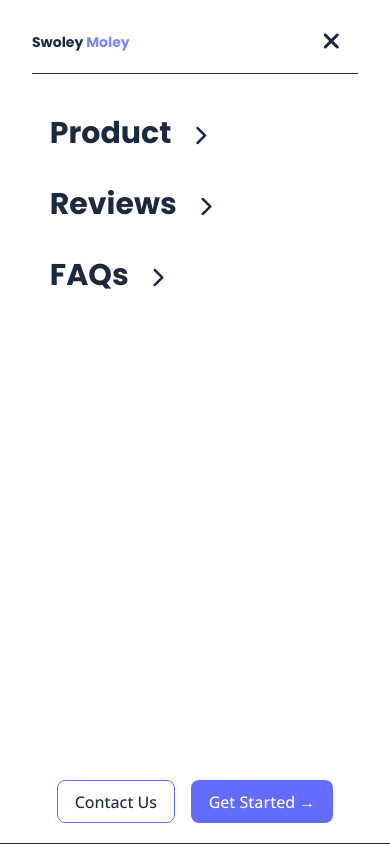
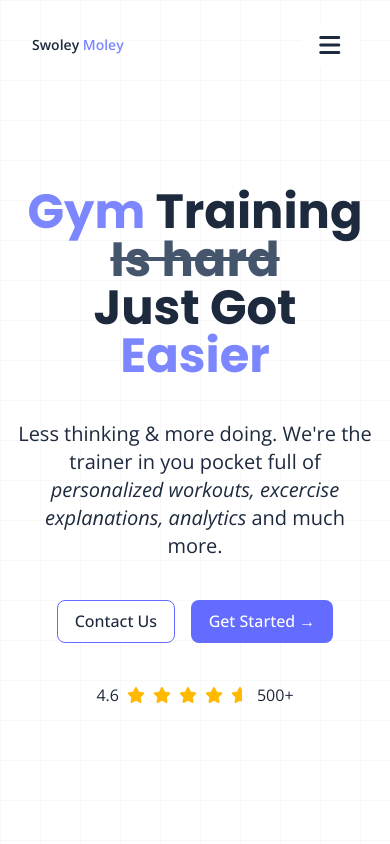
Before and after one commit to AkiKurvinen/svelte-gym-app-landingpage, a SvelteKit app: page / in a window 390 px wide. Shown: the top 844 px of the page. Built offline with nearby package versions, Linux system fonts and the light colour scheme.

Commit message:
refine nav

```diff
--- a/src/components/Header.svelte
+++ b/src/components/Header.svelte
@@ -1,17 +1,42 @@
 <script>
+    import { openModal } from "../store";
+</script>
 
-</script>
-<header class="flex flex-col relativez-20">
-    <div class="max-w-[1400px] max-auto w-full flex items-center justify-between p-4 py-6">
-        <a href="/" class="text-semibold"><h1>Swoley <span class="text-indigo-400">moley</span></h1></a>
-    <button class="md:hidden grid place-items-center" aria-label="menu"><i class="fa-solid fa-bars"></i></button>
-    <nav class="hidden md:flex items-center gap-4 lg:gap-6">
-        <a href="#product" class="duration-200 hover:text-indigo-400 cursor-pointer">Products</a>
-        <a href="#reviews" class="duration-200 hover:text-indigo-400 cursor-pointer">Reviews</a>
-        <a href="#faqs" class="duration-200 hover:text-indigo-400 cursor-pointer">FAQs</a>
-        <button class="specialBtn">
-            <p>Start free today</p>
+<header class="flex flex-col relative z-20">
+    <div
+        class="max-w-[1400px] mx-auto w-full flex items-center justify-between p-4 py-6"
+    >
+        <a href="/">
+            <p class="font-semibold">
+                Swoley <span class="text-indigo-400">Moley</span>
+        </p>
+        </a>
+        <button
+            onclick={() => ($openModal = true)}
+            aria-label="menu"
+            class="md:hidden grid place-items-center"
+        >
+            <i class="fa-solid fa-bars text-2xl"></i>
         </button>
-    </nav>
-</div>
+        <nav class="hidden md:flex items-center gap-4 lg:gap-6">
+            <a
+                href="#product"
+                class="duration-200 hover:text-indigo-400 cursor-pointer"
+                >Product</a
+            >
+            <a
+                href="#reviews"
+                class="duration-200 hover:text-indigo-400 cursor-pointer"
+                >Reviews</a
+            >
+            <a
+                href="#faqs"
+                class="duration-200 hover:text-indigo-400 cursor-pointer"
+                >FAQs</a
+            >
+            <button class="specialBtn">
+                <p>Start free today</p>
+            </button>
+        </nav>
+    </div>
 </header>
--- a/src/routes/+layout.svelte
+++ b/src/routes/+layout.svelte
@@ -17,14 +17,14 @@
     }
 </script>
 
-{#if !$openModal}
+{#if $openModal}
     <div
-        class="fixed top-0 left-0 w-screen h-screen border-b bg-white z-50 flex flex-col gap-8 p-5 px-8 md:hidden"
+        class="fixed top-0 left-0 w-screen h-screen border-b bg-white p-5 px-4 pt-0 z-50 flex flex-col gap-8 md:hidden"
     >
-        <div class="flex items-center justify-between gap-4 border-b pb-2">
-            <h1 class="font-semibold">
+        <div class="flex items-center justify-between gap-4 border-b p-4 py-6">
+            <p class="font-semibold">
                 Swoley <span class="text-indigo-400">Moley</span>
-            </h1>
+            </p>
             <button
                 onclick={() => openModal.set(false)}
                 class="outline-none border-none"
```
